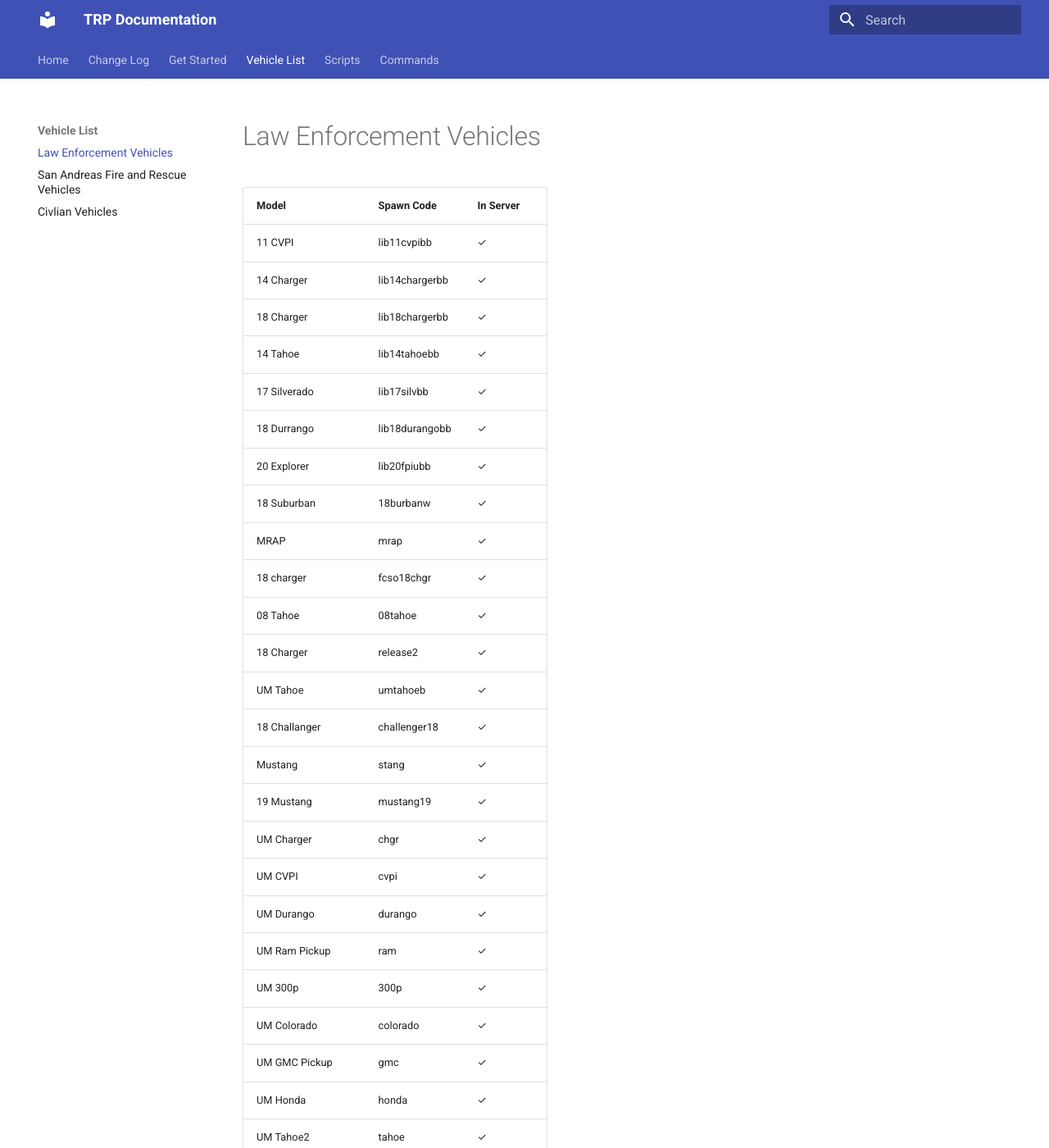
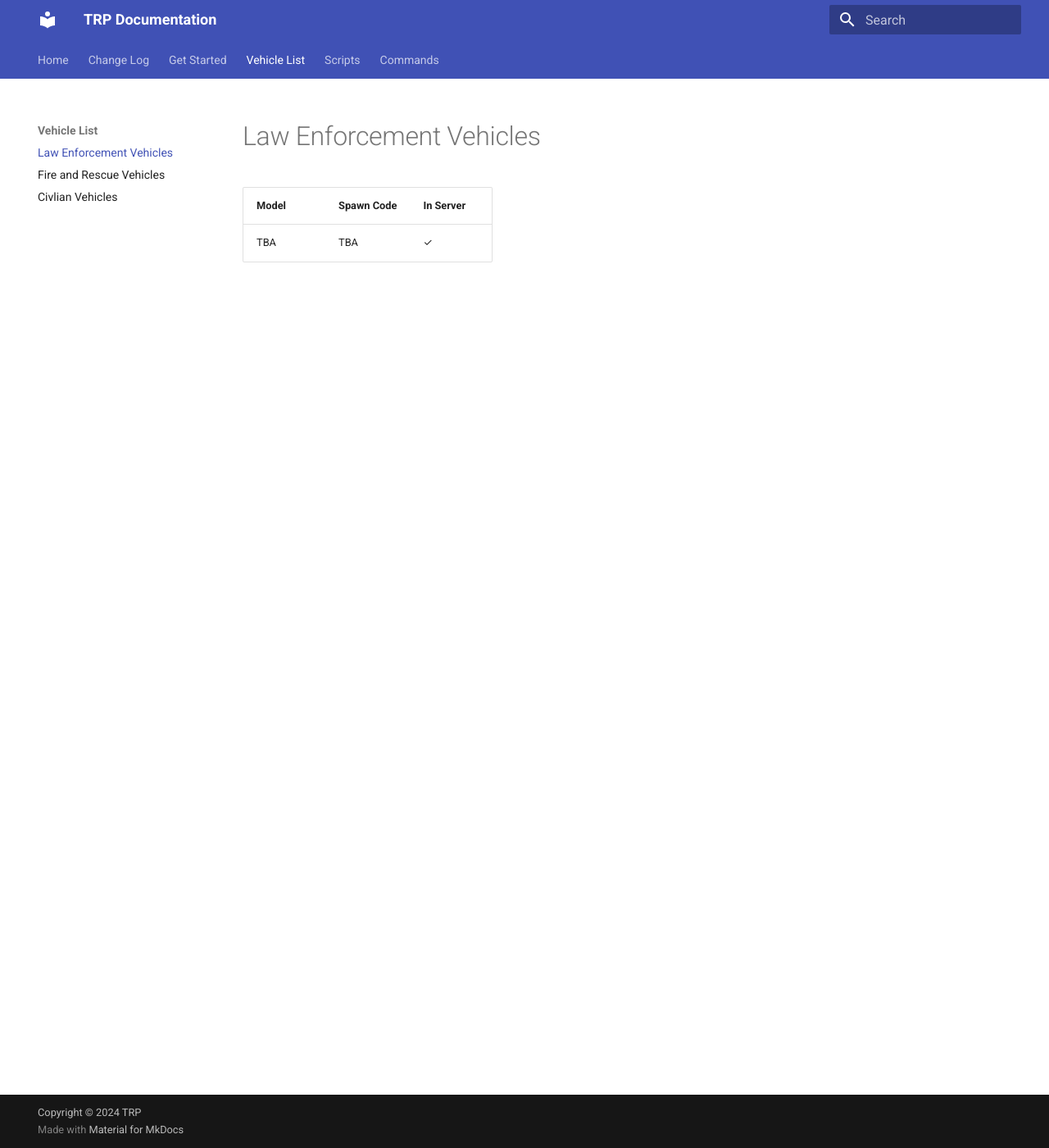
Before and after one commit to Terra-Isles-Roleplay/trp-docs, an MkDocs documentation site: the page built from docs/vehicles/leo.md, in a window 1280 px wide and 1400 px high. Shown: the whole window at 82% size. Built offline with MkDocs 1.6.1 and Material for MkDocs 9.7.7, drawn with Linux system fonts in a browser that asks for light colours; some of the changed text lies outside the part shown.

Commit message:
remove old text

```diff
--- a/docs/vehicles/leo.md
+++ b/docs/vehicles/leo.md
@@ -2,33 +2,4 @@
 
 | Model | Spawn Code | In Server |
 | ---- | ----------- | --- |
-| 11 CVPI | lib11cvpibb | ✓ |
-| 14 Charger | lib14chargerbb | ✓ |
-| 18 Charger | lib18chargerbb | ✓ |
-| 14 Tahoe | lib14tahoebb | ✓ |
-| 17 Silverado | lib17silvbb | ✓ |
-| 18 Durrango | lib18durangobb | ✓ |
-| 20 Explorer | lib20fpiubb | ✓ |
-| 18 Suburban | 18burbanw | ✓ |
-| MRAP | mrap | ✓ | SWAT |
-| 18 charger | fcso18chgr | ✓ |
-| 08 Tahoe | 08tahoe | ✓ |
-| 18 Charger | release2 | ✓ |
-| UM Tahoe | umtahoeb | ✓ |
-| 18 Challanger | challenger18 | ✓ |
-| Mustang | stang | ✓ |
-| 19 Mustang | mustang19 | ✓ |
-| UM Charger | chgr | ✓ |
-| UM CVPI | cvpi | ✓ |
-| UM Durango | durango | ✓ |
-| UM Ram Pickup | ram | ✓ |
-| UM 300p | 300p | ✓ |
-| UM Colorado | colorado | ✓ |
-| UM GMC Pickup | gmc | ✓ |
-| UM Honda | honda | ✓ |
-| UM Tahoe2 | tahoe | ✓ |
-| UM F150 | f150 | ✓ |
-| UM F250 | f250 | ✓ |
-| UM Surveillance Van | survan | ✓ |
-| UM Tundra | tundra | ✓ |
-| 3500sd | 3500sd| ✓ |
+| TBA | TBA | ✓ |
--- a/mkdocs.yml
+++ b/mkdocs.yml
@@ -1,7 +1,7 @@
 site_name: 'TRP Documentation'
 site_description: 'Welcome to the TRP documentation'
 site_author: 'TRP'
-site_url: ''
+site_url: 'https://terra-isles-roleplay.github.io/trp-docs'
 copyright: 'Copyright © 2024 TRP'
 theme:
   name: 'material'
```
Also changed, not shown: docs/start.md (+1 -1 lines), docs/vehicles/civ.md (+1 -4 lines), docs/vehicles/fire-ems.md (+2 -11 lines).
